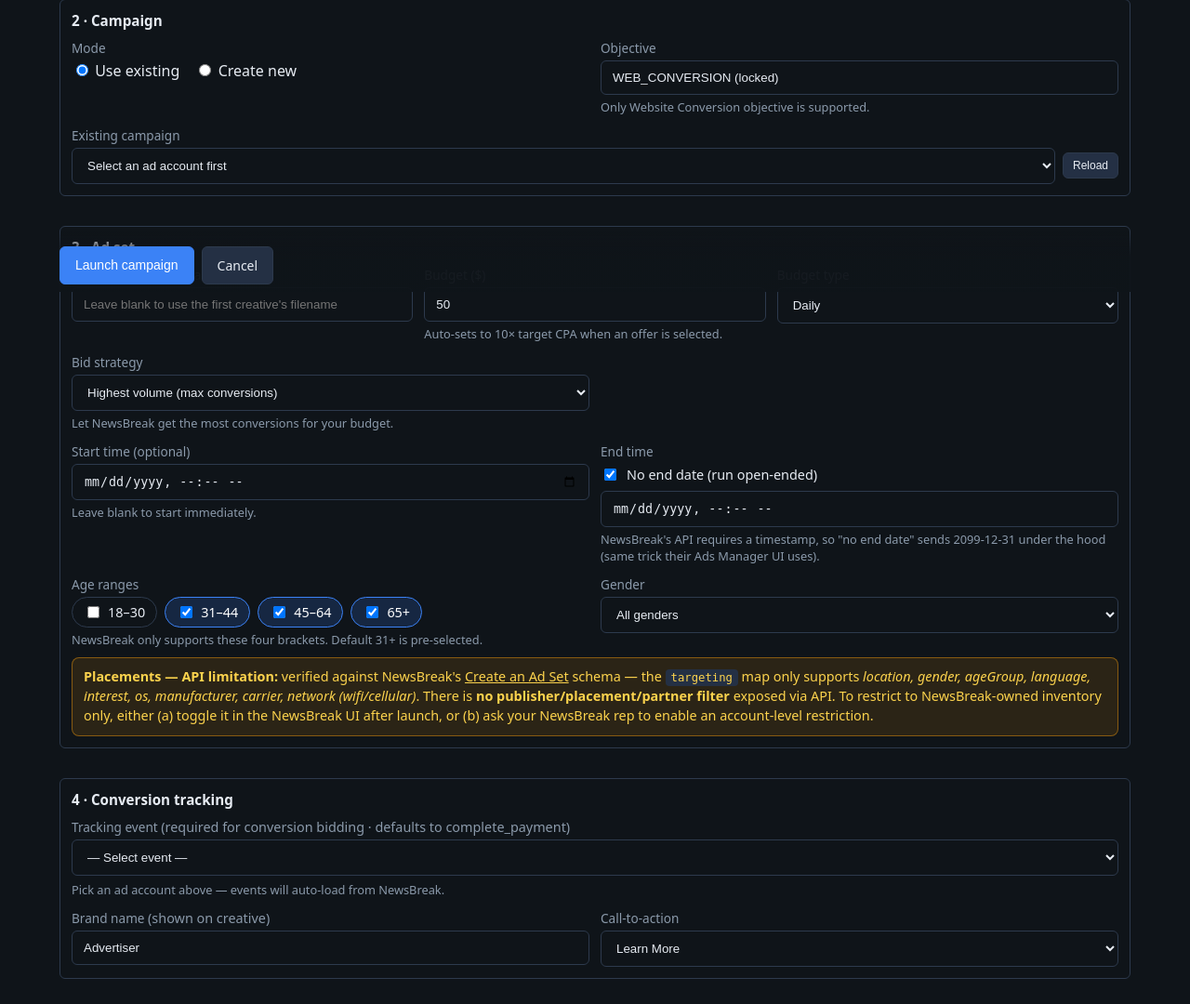
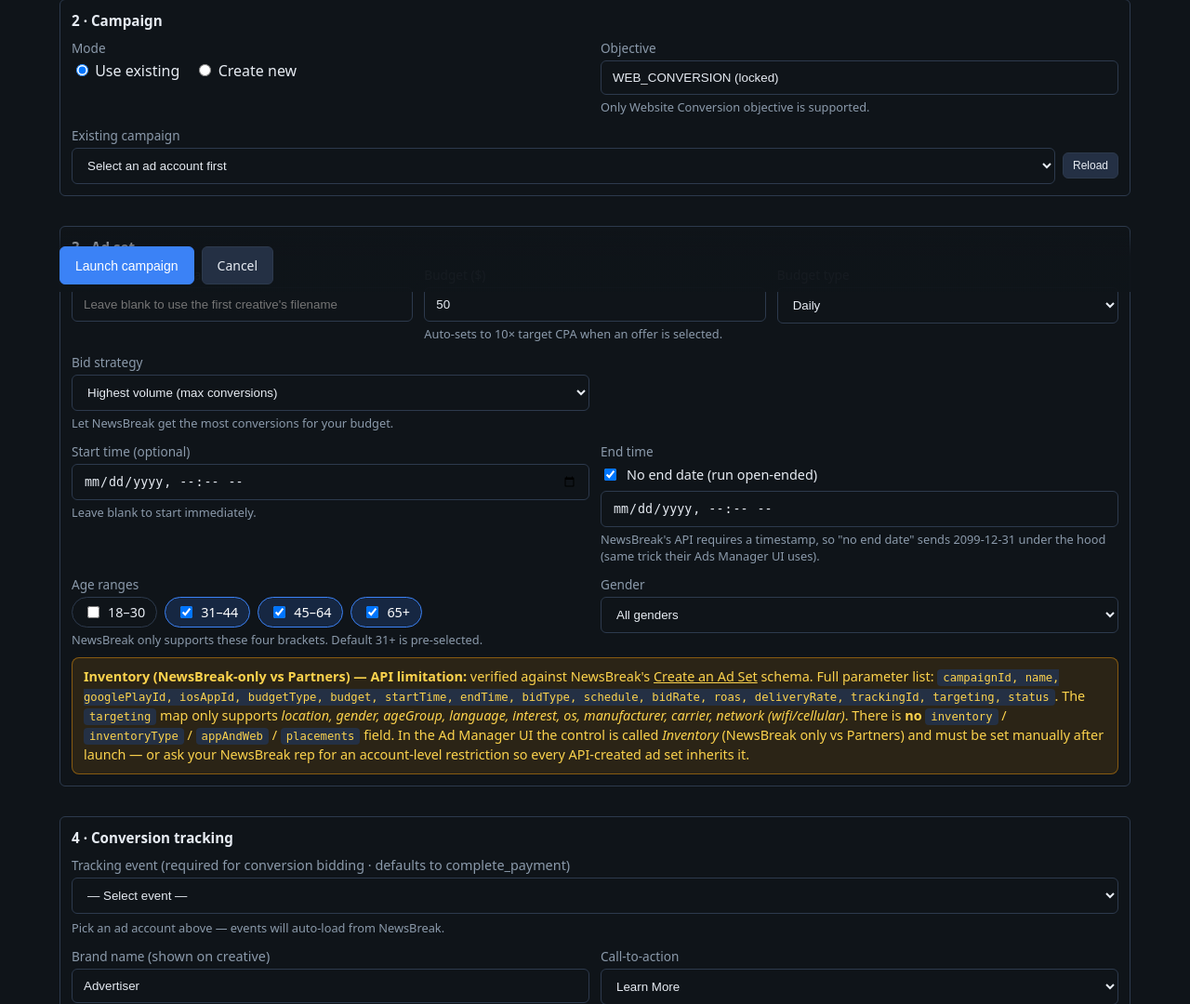
Before and after one commit to pragdigi/newsbreakmaster, a Flask app: template templates/launch.html in a window 1280 px wide. Shown: the part 486-1566 px from the top of the page at 93% size. Run offline with Flask 3, Linux system fonts and the light colour scheme; the template is opened without the code that fills it, so the values that code supplies are empty; the visitor is signed in with stand-in values (Sample User, id 1).

Commit message:
Launch: clarify Inventory (not Placements) is the UI term
Made-with: Cursor

```diff
--- a/templates/launch.html
+++ b/templates/launch.html
@@ -202,10 +202,11 @@
     </div>
 
     <div class="nb-alert nb-alert-warning" style="margin-top:10px;">
-      <strong>Placements — API limitation:</strong> verified against NewsBreak's
+      <strong>Inventory (NewsBreak-only vs Partners) — API limitation:</strong>
+      verified against NewsBreak's
       <a href="https://advertising-api.newsbreak.com/hc/en-us/articles/37869216635789-Create-an-Ad-Set" target="_blank" rel="noopener">Create an Ad Set</a>
-      schema — the <code>targeting</code> map only supports <em>location, gender, ageGroup, language, interest, os, manufacturer, carrier, network (wifi/cellular)</em>.
-      There is <strong>no publisher/placement/partner filter</strong> exposed via API. To restrict to NewsBreak-owned inventory only, either (a) toggle it in the NewsBreak UI after launch, or (b) ask your NewsBreak rep to enable an account-level restriction.
+      schema. Full parameter list: <code>campaignId, name, googlePlayId, iosAppId, budgetType, budget, startTime, endTime, bidType, schedule, bidRate, roas, deliveryRate, trackingId, targeting, status</code>. The <code>targeting</code> map only supports <em>location, gender, ageGroup, language, interest, os, manufacturer, carrier, network (wifi/cellular)</em>.
+      There is <strong>no</strong> <code>inventory</code> / <code>inventoryType</code> / <code>appAndWeb</code> / <code>placements</code> field. In the Ad Manager UI the control is called <em>Inventory</em> (NewsBreak only vs Partners) and must be set manually after launch — or ask your NewsBreak rep for an account-level restriction so every API-created ad set inherits it.
     </div>
   </div>
 
```
